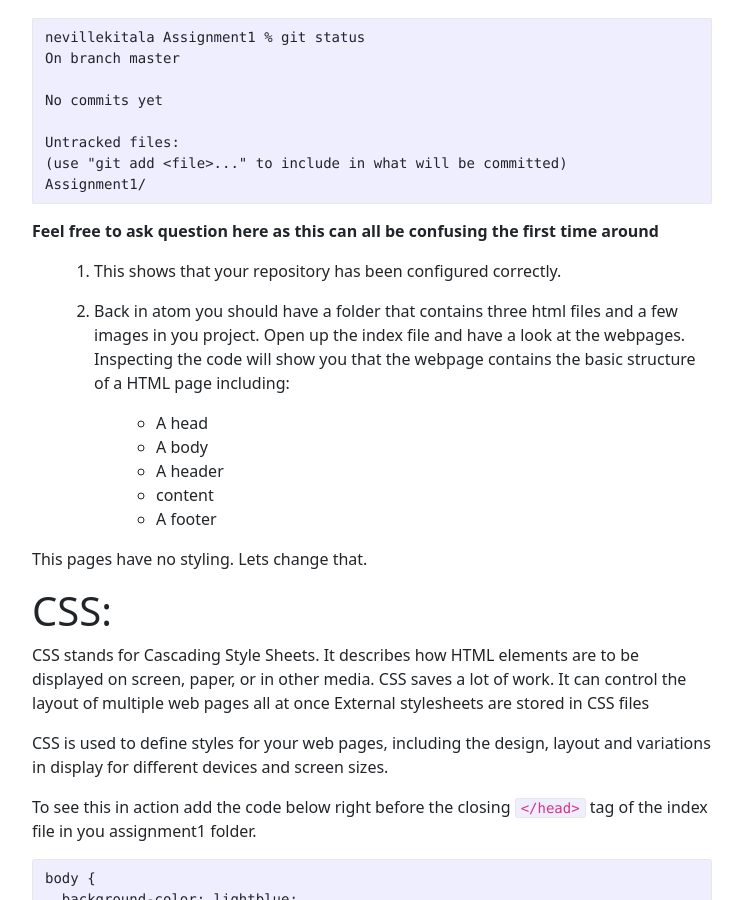
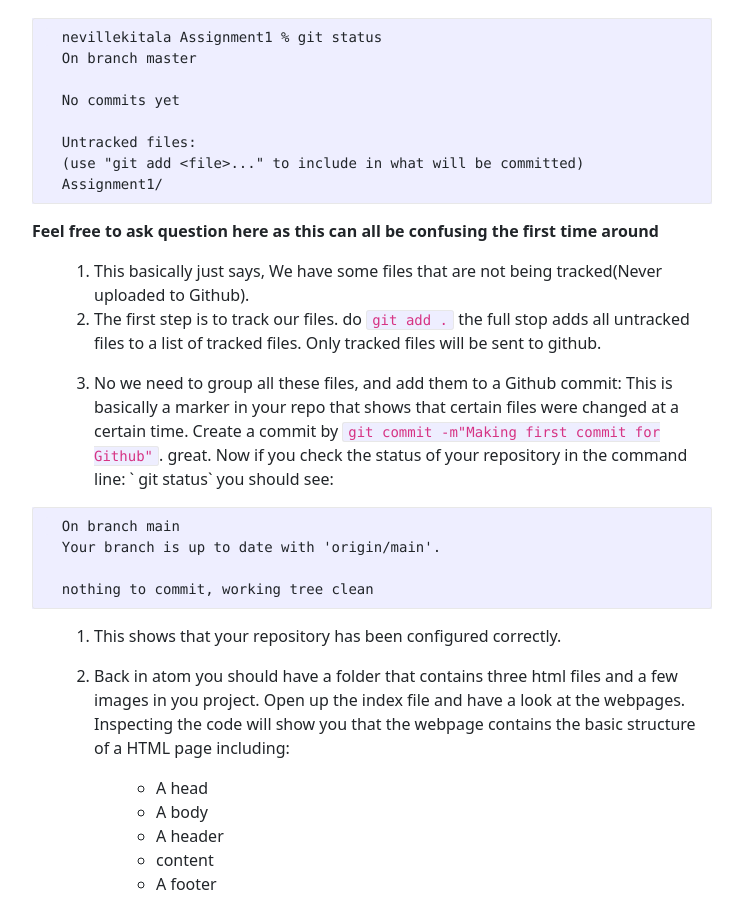
Before and after one commit to NevilleKitala/NevilleKitala.github.io, a Jekyll site: the page built from _classes/2021-06-25-github-css.markdown, in a window 1280 px wide and 900 px high, scrolled down 3265 px. Shown: the whole window, without its empty margins (268-1011 px from the left). Built offline with Jekyll 4.4.1, drawn with Linux system fonts in a browser that asks for light colours; comment, search, counter and statistics services are not loaded.

Commit message:
fix linting

````diff
--- a/_classes/2021-06-25-github-css.markdown
+++ b/_classes/2021-06-25-github-css.markdown
@@ -88,17 +88,30 @@ Leave questions in the comment section below if an instructor is not available.
 
 1. It is possible now to track what has changed in your project since the last time you did a `git push`. In your terminal, type in `git status`, which will show a list of all the files that you have added. mY output looked like:
 
-```
-nevillekitala Assignment1 % git status
-On branch master
+  ```
+  nevillekitala Assignment1 % git status
+  On branch master
 
-No commits yet
+  No commits yet
 
-Untracked files:
-(use "git add <file>..." to include in what will be committed)
-Assignment1/
-```
-**Feel free to ask question here as this can all be confusing the first time around**
+  Untracked files:
+  (use "git add <file>..." to include in what will be committed)
+  Assignment1/
+  ```
+  **Feel free to ask question here as this can all be confusing the first time around**
+
+
+1. This basically just says, We have some files that are not being tracked(Never uploaded to Github).
+  1. The first step is to track our files. do `git add .` the full stop adds all untracked files to a list of tracked files. Only tracked files will be sent to github.
+
+  1. No we need to group all these files, and add them to a Github commit: This is basically a marker in your repo that shows that certain files were changed at a certain time. Create a commit by `git commit -m"Making first commit for Github"`.  great. Now if you check the status of your repository in the command line: ` git status` you should see:
+
+  ```
+  On branch main
+  Your branch is up to date with 'origin/main'.
+
+  nothing to commit, working tree clean
+  ```
 
 1. This shows that your repository has been configured correctly.
 
````
